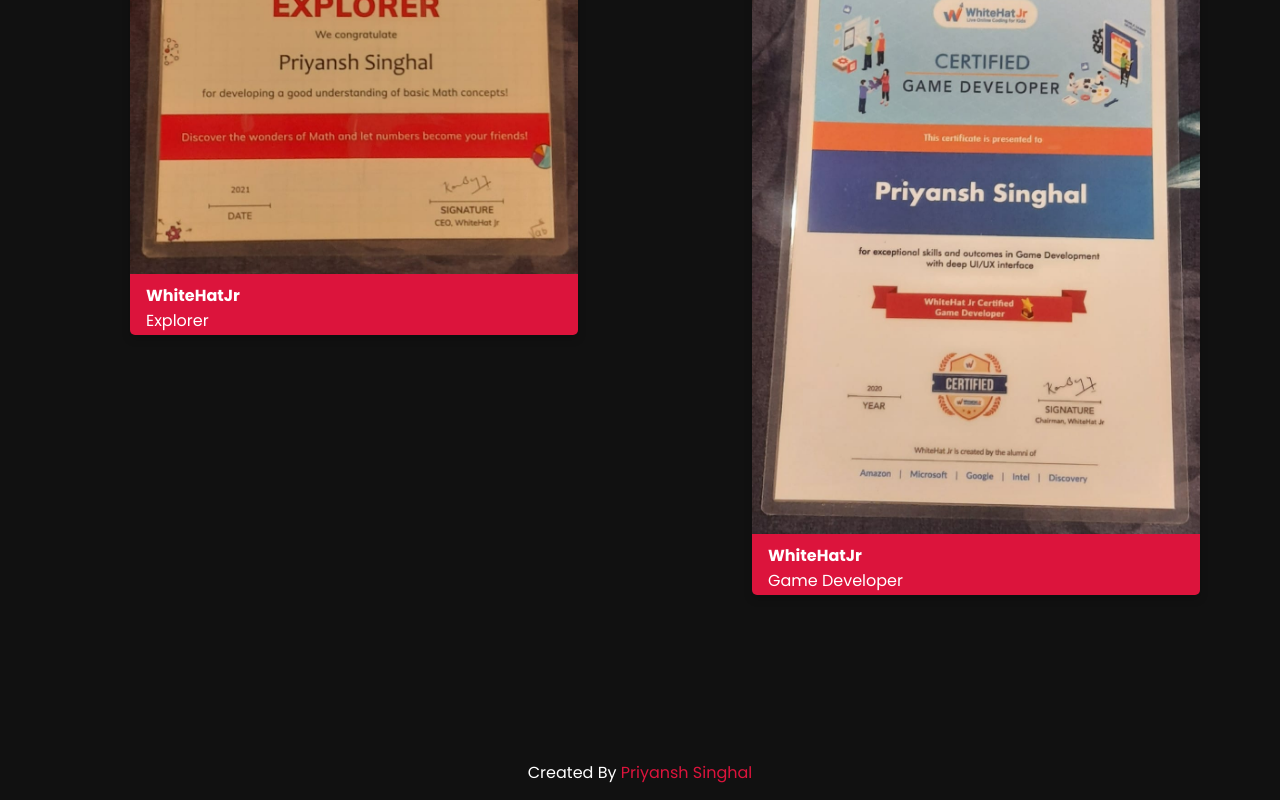
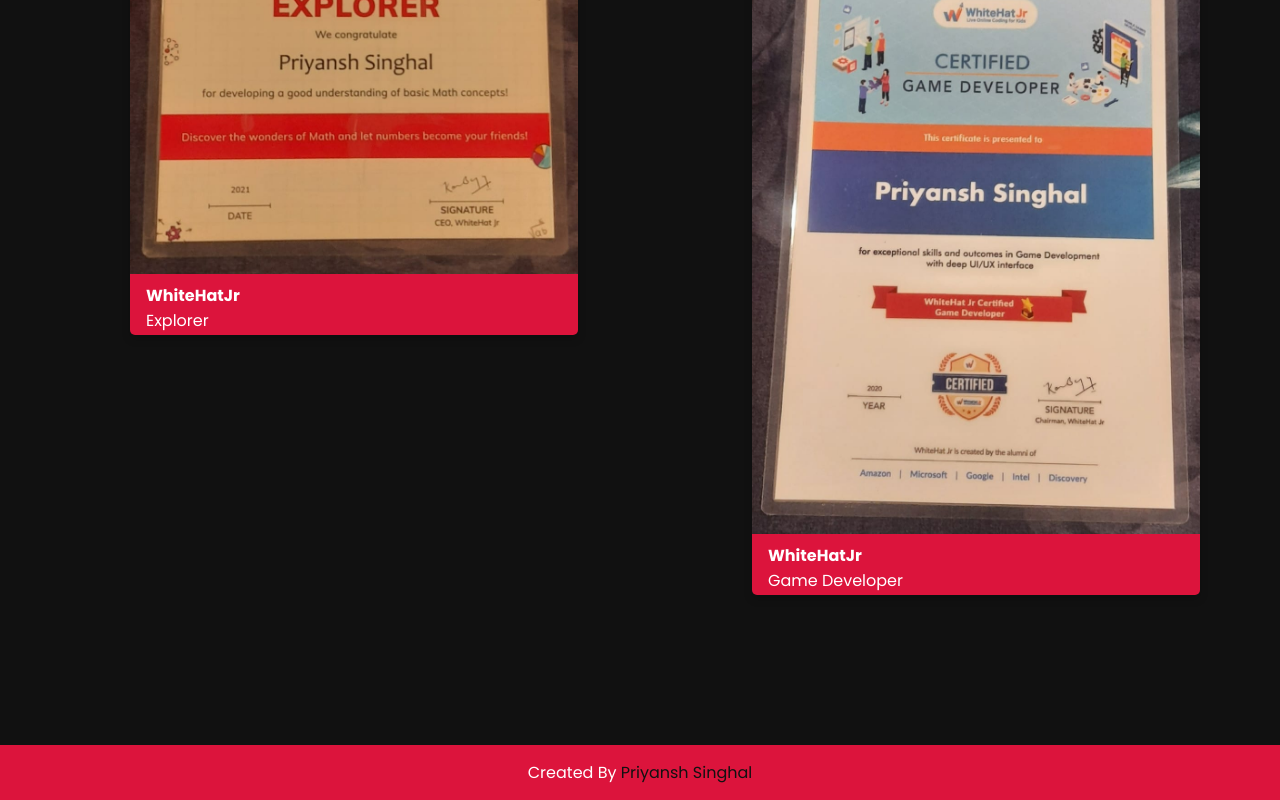
Before and after one commit to Coder-smart574/portfolio, a plain HTML site: page index.html in a window 1280 px wide. Shown: the part 4096-4896 px from the top of the page. Drawn offline with nearby package versions, Linux system fonts and the light colour scheme.

Commit message:
Update style.css

```diff
--- a/style.css
+++ b/style.css
@@ -604,13 +604,13 @@
 }
 /* footer section styling */
 footer{
-    background: #111;
+    background: crimson;
     padding: 15px 23px;
     color: #fff;
     text-align: center;
 }
 footer span a{
-    color: crimson;
+    color: #111;
     text-decoration: none;
 }
 footer span a:hover{
```
